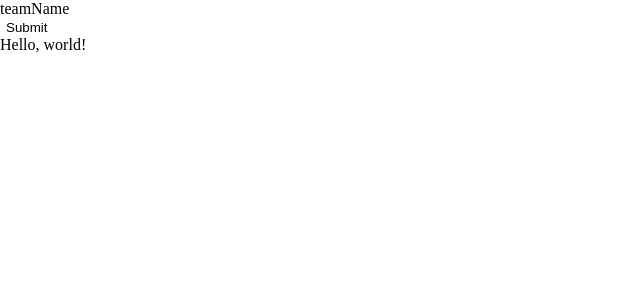
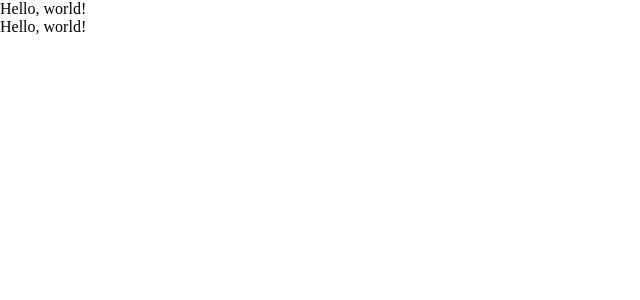
Before and after one commit to moekakiryu/es-atoms, a React app: page / in a window 1280 px wide. Shown: the top 300 px of the page, without its empty margins (0-640 px from the left). Built offline with nearby package versions, Linux system fonts and the light colour scheme.

Commit message:
Add flex support to mockContainer

```diff
--- a/src/App.tsx
+++ b/src/App.tsx
@@ -19,9 +19,8 @@
   console.log(Object.fromEntries(data.entries()))
 }
 
-function App(): React.ReactNode {
-  return (
-    <MockContainer fillHeight>
+// eslint-disable-next-line @typescript-eslint/no-unused-vars
+const mockupForm = (
   <form
     onSubmit={handleSubit}
   >
@@ -34,7 +33,23 @@
     />
     <button>Submit</button>
   </form>
+)
+
+function App(): React.ReactNode {
+  return (
+    <MockContainer
+      fillHeight
+      flex
+    >
       <div>
+        Hello, world!
+      </div>
+      <div
+        style={{
+          width: 600,
+          flexShrink: 0,
+        }}
+      >
         Hello, world!
       </div>
     </MockContainer>
--- a/src/components/MockContainer/MockContainer.scss
+++ b/src/components/MockContainer/MockContainer.scss
@@ -8,9 +8,23 @@
   &.fill {
     min-height: 100vh;
   }
+
 }
 
 .content {
   margin: 0 auto;
   max-width: 800px;
+
+  &.flex {
+    display: flex;
+    flex-direction: row;
+
+    & > * {
+      padding: $spacing__md;
+    }
+
+    & > * + * {
+      border-left: 1px solid white;
+    }
+  }
 }
--- a/src/components/MockContainer/MockContainer.tsx
+++ b/src/components/MockContainer/MockContainer.tsx
@@ -6,6 +6,7 @@
 
 function MockContainer({
   fillHeight,
+  flex,
   children,
 }: MockContainerProps): React.ReactNode {
   return (
@@ -14,7 +15,9 @@
         [styles.fill]: fillHeight,
       })}
     >
-      <div className={styles.content}>
+      <div className={cx(styles.content, {
+        [styles.flex]: flex,
+      })}>
         {children}
       </div>
     </div>
--- a/src/components/MockContainer/MockContainer.types.ts
+++ b/src/components/MockContainer/MockContainer.types.ts
@@ -2,5 +2,6 @@
 
 export interface MockContainerProps {
   fillHeight: boolean
+  flex: boolean
   children: React.ReactNode
 }
```
Lines whose indentation alone changed are shown as unchanged.
